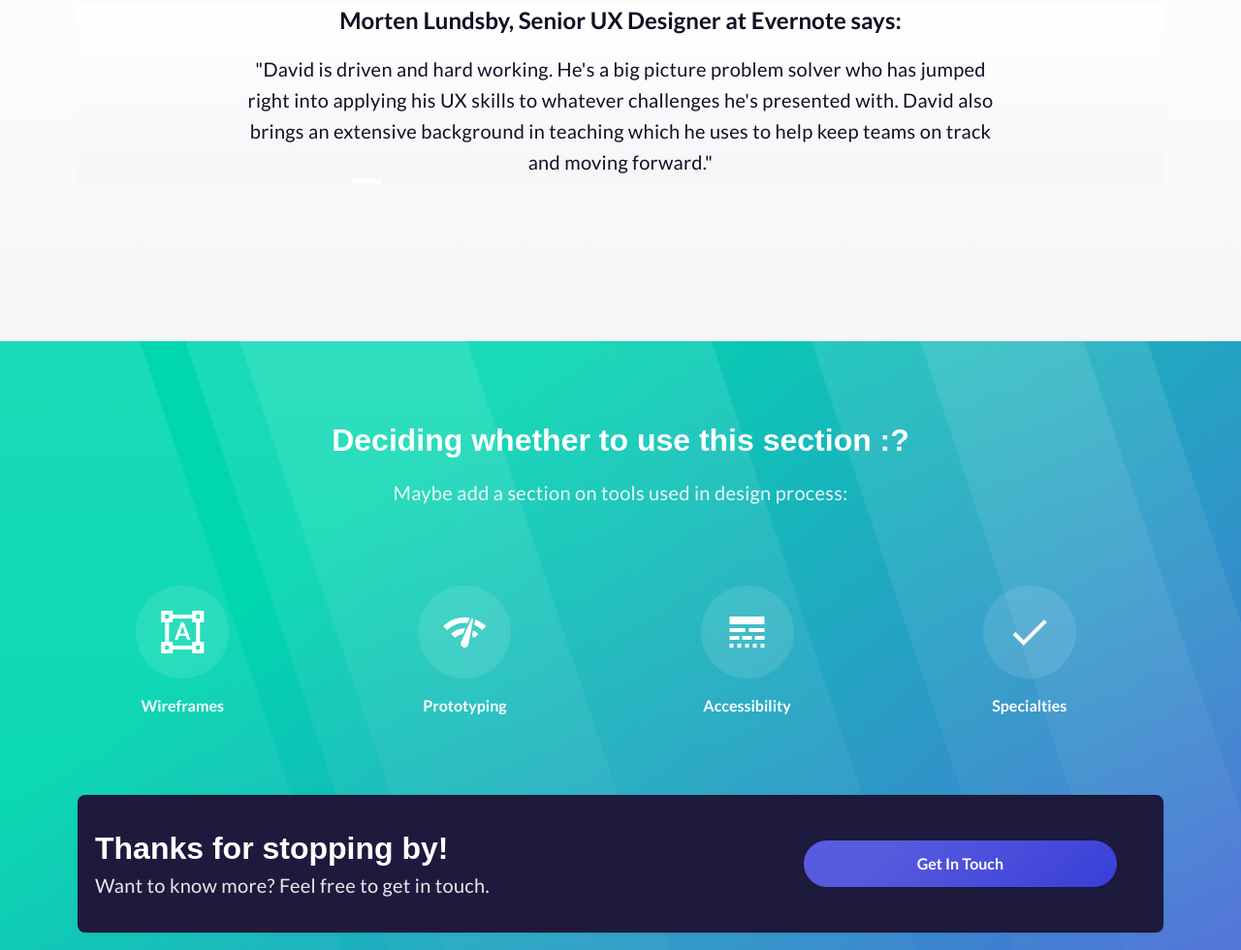
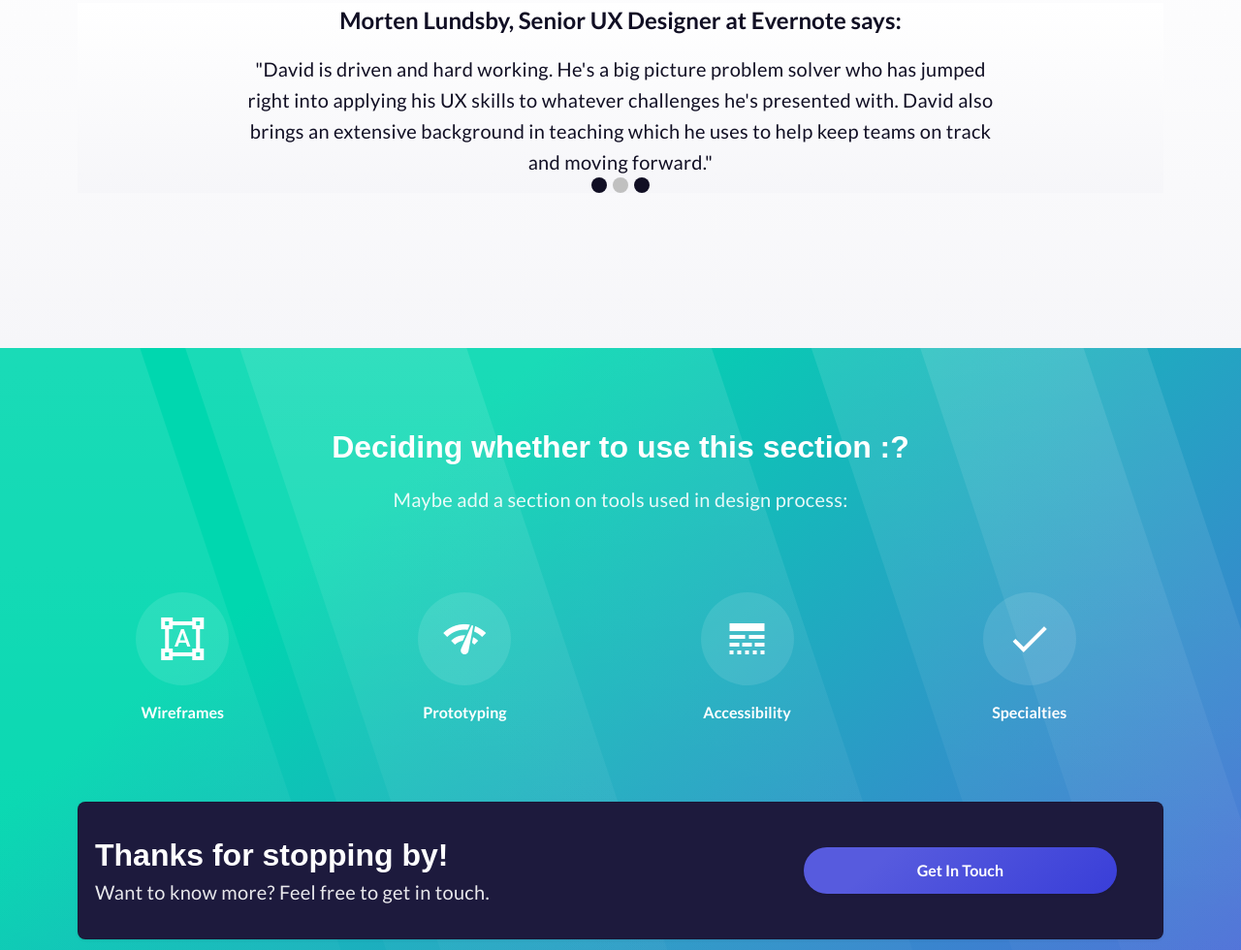
Before and after one commit to DavidLopezWhite/Opalin, a plain HTML site: page HTML/build/index.html in a window 1280 px wide. Shown: the part 5813-6793 px from the top of the page at 97% size. Drawn offline with nearby package versions, Linux system fonts and the light colour scheme; a web font is replaced by a local one.

Commit message:
carousel indicators v1
Before Dan makes changes!

```diff
--- a/HTML/build/css/main.css
+++ b/HTML/build/css/main.css
@@ -2645,19 +2645,45 @@ table td {
 
 ----------------------------------------------------------------------------- */
 
-/* For the bottom icons/indicators
-ol.carousel-indicators {
-  display: inline-block;
-}
-*/
+/* For the bottom icons/indicators*/
 span.carousel-control-prev-icon, span.carousel-control-next-icon {
   background-color: #3d3d3d;
 }
-.carousel-indicators {
-  display: block;
-  position: relative;
+/* For the bottom icons/indicators*/
+
+/*.carousel-indicators {
+
+
   right: auto;
   left: auto;
   bottom: auto;
 
-}
+  height: 50px;
+  width: 100px;
+}
+*/
+.carousel-indicators {
+  position: relative;
+  right: auto;
+  bottom: auto;
+  left: auto;
+  z-index: 15;
+  display: flex;
+  justify-content: center;
+  padding-left: 0;
+  margin-right: 15%;
+  margin-left: 15%;
+  list-style: none;
+}
+.carousel-indicators > li {
+  /* direct descendant is a faster way */
+
+  background-color: #110F24;
+  height: 16px;
+  width: 16px;
+  border-radius: 25px;
+}
+
+.carousel-indicators > li.active {
+  background-color: #C0C0C0;
+}
--- a/HTML/build/index.html
+++ b/HTML/build/index.html
@@ -245,9 +245,9 @@
     </a>
     -->
     <ol class="carousel-indicators">
-      <li data-target="#carouselExampleIndicators" data-slide-to="0" class="active">O</li>
-      <li data-target="#carouselExampleIndicators" data-slide-to="1">OO</li>
-      <li data-target="#carouselExampleIndicators" data-slide-to="2">OOO</li>
+      <li data-target="#carouselExampleIndicators" data-slide-to="0" class="active"></li>
+      <li data-target="#carouselExampleIndicators" data-slide-to="1"></li>
+      <li data-target="#carouselExampleIndicators" data-slide-to="2"></li>
     </ol>
   </div>
 </div>
```
